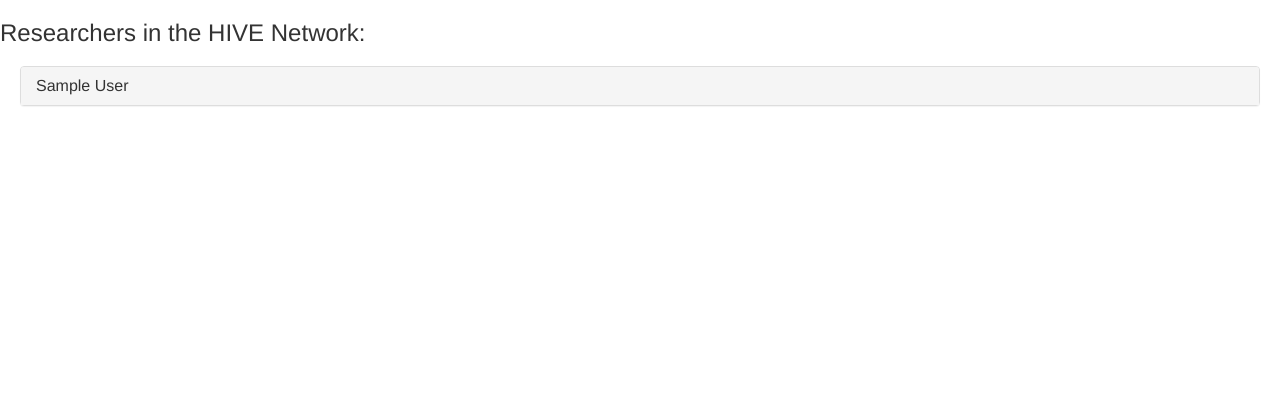
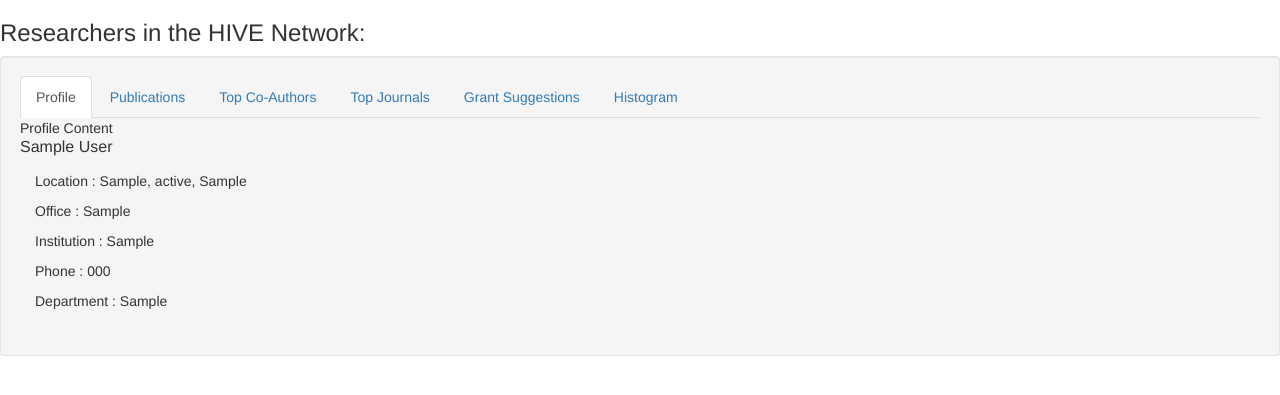
Before and after one commit to lrbrwnn1/HIVE, a Django app: page /profile in a window 1280 px wide. Shown: the top 395 px of the page. Run offline with Django 3.2, Linux system fonts and the light colour scheme; tables that the repository leaves empty hold one stand-in row (values such as "Sample post"); some libraries are stand-ins or nearby versions.

Commit message:
8/21 Update

```diff
--- a/searchFunction/admin.py
+++ b/searchFunction/admin.py
@@ -2,7 +2,7 @@ from django.contrib import admin
 from .models import Investigator, Grant, Publication
 
 class InvestigatorAdmin(admin.ModelAdmin):
-    list_display = ()
+    list_display = ('id', 'email','Fname', 'Lname','MI', 'picture', 'investigator_tag')
     list_editable = ()
 
 class GrantAdmin(admin.ModelAdmin):
--- a/searchFunction/models.py
+++ b/searchFunction/models.py
@@ -1,5 +1,9 @@
 from django.db import models
 from django.contrib.auth.models import User
+
+#This file defines the database structure for the project (the db name is "hive" if you're looking for it in mysql)
+#Don't touch anything here unless you know what you're doing and have a specific reason for changing it.
+#As always, make sure to backup the db before making any big changes.
 
 class Investigator(models.Model):
 	Fname = models.TextField(default='')
@@ -75,15 +79,11 @@ class authors_grants_pairwise_cosine_similarity_matrix(models.Model):
 	cosine_score = models.DecimalField(max_digits=10, decimal_places=10)
 
 
-
-class authors_grant_documents(models.Model):
-	author = models.TextField(default='')
-	grant = models.TextField(default='')
-
+class grant_documents(models.Model):
+	grantTitle= models.TextField(default='')
+	grantID = models.TextField(default='')
+	grantText = models.TextField(default='')
+	grantLink = models.URLField(default='')
 
 class authors_grants_list(models.Model):
 	item = models.TextField(default='')
-
-class grants_links(models.Model):
-	grantID = models.TextField(default='')
-	grantLink = models.URLField(default='')
--- a/searchFunction/templates/searchFunction/profile.html
+++ b/searchFunction/templates/searchFunction/profile.html
@@ -23,7 +23,7 @@
         <div class="panel panel-default">
             <div class="panel-heading">
                 <h4 class="panel-title">
-                    <a data-toggle="collapse" data-parent="#accordion_{{ forloop.counter }}" href="#collapseOne_{{ forloop.counter }}">{{profile.Fname}} {{profile.Lname}}</a>
+                    <a data-toggle="collapse" data-parent="#accordion_{{ forloop.counter }}" href="#collapseOne_{{ forloop.counter }}">{{profile.Fname}} {{profile.Lname}} </a>
                 </h4>
             </div>
             <div id="collapseOne_{{ forloop.counter }}" class="panel-collapse collapse">
--- /dev/null
+++ b/searchFunction/templates/searchFunction/userprofile.html
@@ -0,0 +1,103 @@
+<!DOCTYPE html>
+<html lang="en">
+<head>
+<meta charset="utf-8">
+<meta http-equiv="X-UA-Compatible" content="IE=edge">
+<meta name="viewport" content="width=device-width, initial-scale=1">
+<title>Researcher Profiles</title>
+<link rel="stylesheet" href="https://maxcdn.bootstrapcdn.com/bootstrap/3.3.7/css/bootstrap.min.css">
+<script src="https://ajax.googleapis.com/ajax/libs/jquery/1.12.4/jquery.min.js"></script>
+<script src="https://maxcdn.bootstrapcdn.com/bootstrap/3.3.7/js/bootstrap.min.js"></script>
+<style type="text/css">
+    .bs-example{
+      margin: 20px;
+    }
+</style>
+</head>
+<body>
+<h3>Researchers in the HIVE Network:</h3>
+{% block profile %}
+<!-- {% for profile in profiles %} -->
+<div class="span12 alpha">
+  				<div class="span8 center vspace-small">
+  					<div class="span10 center">
+  						<div class="span12">
+
+  						</div>
+  						<div class="span12 well">
+  							<ul class="nav nav-tabs">
+								<li class="active">
+									<a href="#Profile" data-toggle="tab">Profile</a>
+								</li>
+								<li>
+									<a href="#Publications" data-toggle="tab">Publications</a>
+								</li>
+								<li>
+									<!-- href="#ResearchNetwork" data-toggle="tab">Research Network</a -->
+								</li>
+								<li>
+									<a href="#TopCoAuthors" data-toggle="tab">Top Co-Authors</a>
+								</li>
+								<li>
+									<a href="#TopJournals" data-toggle="tab">Top Journals</a>
+								</li>
+								<li>
+									<a href="#GrantNetwork" data-toggle="tab">Grant Suggestions</a>
+								</li>
+								<li>
+									<a href="#Histogram" data-toggle="tab">Histogram</a>
+								</li>
+							</ul>
+							<div id="explorerTabContent" class="tab-content">
+
+								<div class="tab-pane fade active in" id="Profile">
+
+									Profile Content
+									<h4 class="panel-title">
+										<a data-toggle="collapse" data-parent="#accordion_{{ forloop.counter }}" href="#collapseOne_{{ forloop.counter }}">{{profile.Fname}} {{profile.Lname}} </a>
+									</h4>
+									<div class="panel-body">
+									<p>Location : {{profile.city}}, {{profile.state}}, {{profile.country}}</a></p>
+									<p>Office : {{profile.office}}</a></p>
+									<p>Institution : {{profile.institution}}</a></p>
+									<p>Phone : {{profile.phone}}</a></p>
+									<p>Department : {{profile.department}}</a></p>
+									</div>
+								</div>
+								<div class="tab-pane fade" id="Publications">
+
+									Publications
+
+								</div>
+								<div class="tab-pane fade" id="TopCoAuthors">
+
+									CoAuthors
+
+								</div>
+								<div class="tab-pane fade" id="TopJournals">
+
+									Journals
+
+								</div>
+								<div class="tab-pane fade" id="GrantNetwork">
+
+									Grant Network
+
+								</div>
+								<div class="tab-pane fade" id="Histogram">
+
+									Histogram
+
+								</div>
+
+							</div>
+							</div>
+							</div>
+							</div>
+							</div>
+
+</body>
+</html>
+
+<!--  {% endfor %} -->
+{% endblock %}
--- a/searchFunction/urls.py
+++ b/searchFunction/urls.py
@@ -8,7 +8,9 @@ urlpatterns = [
 	url(r'^profile', views.profile, name='profile'),
 	url(r'^results', views.results, name='results'),
 	url(r'', views.index, name='index'),
-
+	#url(r'^profile/<str:username>', views.get_user_profile),
+	#This is currently keeping the site from running, commenting it out for the moment so I can test some things.
+	#Feel free to reactivate when you need it!
 
 
 ]
--- a/searchFunction/views.py
+++ b/searchFunction/views.py
@@ -4,6 +4,7 @@ from .models import Grant
 from .models import terms_list
 from .models import term_vectors
 from .models import author_grant_vectors
+from .models import grant_documents
 from .models import authors_grants_pairwise_cosine_similarity_matrix
 from django.contrib.postgres.search import SearchQuery, SearchRank, SearchVector
 from django.views.generic import ListView
@@ -30,9 +31,9 @@ def results(request):
 def LSI(request):
 	if request.method == 'GET':
 		LSI_search_query = request.GET.get('search_box', None)
-		tl = terms_list.objects.filter(term__icontains=LSI_search_query)
+		tl = terms_list.objects.filter(term__icontains=LSI_search_query)#Search term lookup
 		tv = term_vectors.objects.all()
-		termVectorQS = tv.filter(pk__in=tl).values()
+		termVectorQS = tv.filter(pk__in=tl).values()#match searched terms to vectors
 		termList = [] #temp lists to hold string lists until float conversion is done.
 		agvList = []
 		agvResults = {}
@@ -43,20 +44,21 @@ def LSI(request):
 		for t in agv:
 			agvList.append(list(map(float, t['grantvector'].split())))#Convert the vector strings to floats
 
+
 		for x in termList:#This is the main LSA function, it goes through the list of termvectors from the users search, finds the cosine sim with each author/grant vector and stores them in agvResults.
 			count = 0 #The count is to match each cosine similarity with the sql ID of each author grant that it belongs to (as seen in termVectorsFiltered)
 			for y in agvList:
 				count+=1
-				if cosine_similarity([x],[y])[0][0]>.1: #The .1 here is the threshold for whether or not results are displayed. I'd like to have a slider bar in the UI later on so that users can narrow or expand the results dynamically.
+				if cosine_similarity([x],[y])[0][0]>.1: #The number here is the threshold for whether or not results are displayed. I'd like to have a slider bar in the UI later on so that users can narrow or expand the results dynamically.
 					agvResults[count] = cosine_similarity([x],[y])[0][0]
 
 		g = agvResults.keys()
 		termVectorsFiltered = author_grant_vectors.objects.filter(id__in=g)
-		termVectors = termVectorsFiltered.values()
 		Authors = termVectorsFiltered.filter(item__contains='Author')
 		authorsFiltered = termVectorsFiltered.filter(item__contains='Author').values_list('item')
-		Grants = termVectorsFiltered.filter(item__contains='Grant')
-		profiles = Investigator.objects.filter(investigator_tag__in=authorsFiltered).values()#I broke this when I updated the investigator table somehow. It seems like its not finding any matches in authorsFiltered?
+		grantsFiltered = termVectorsFiltered.filter(item__contains='Grant').values_list('item')
+		profiles = Investigator.objects.filter(investigator_tag__in=authorsFiltered).values()
+		Grants = grant_documents.objects.filter(grantID__in=grantsFiltered).values()
 
 
 
@@ -65,4 +67,4 @@ def LSI(request):
 def profile(request):
 	if request.method == 'GET':
 		profiles = Investigator.objects.all()
-		return render(request, 'searchFunction/profile.html',{'profiles' : profiles})
+		return render(request, 'searchFunction/userprofile.html',{'profiles' : profiles})
```
Also changed, not shown: searchFunction/templates/searchFunction/LSI.html (+4 -3 lines), searchFunction/templates/searchFunction/index.html (+8 -5 lines), Author_Anastassiou_GA.jpg (added), searchFunction/migrations/0017_auto_20180818_2303.py (added), searchFunction/static/profilePictures/Author_Anastassiou_GA.jpg (added), searchFunction/static/profilePictures/Author_Homayouni_R.jpg (added).
